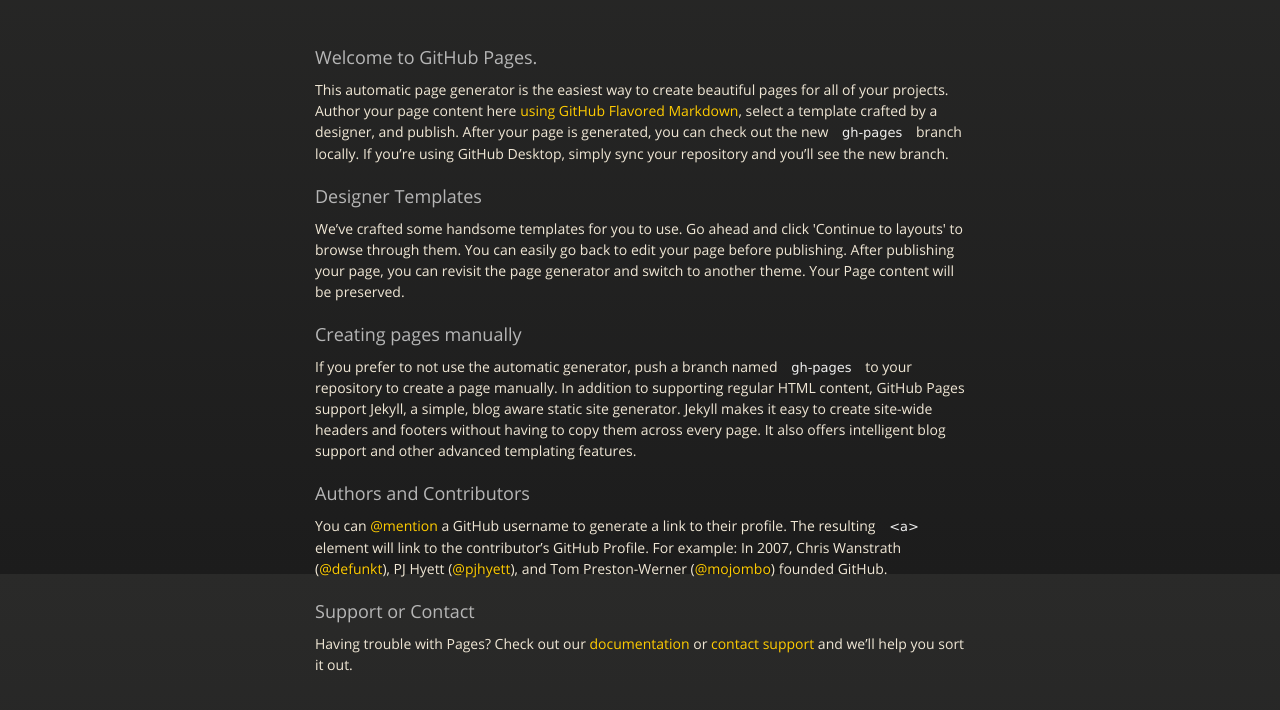
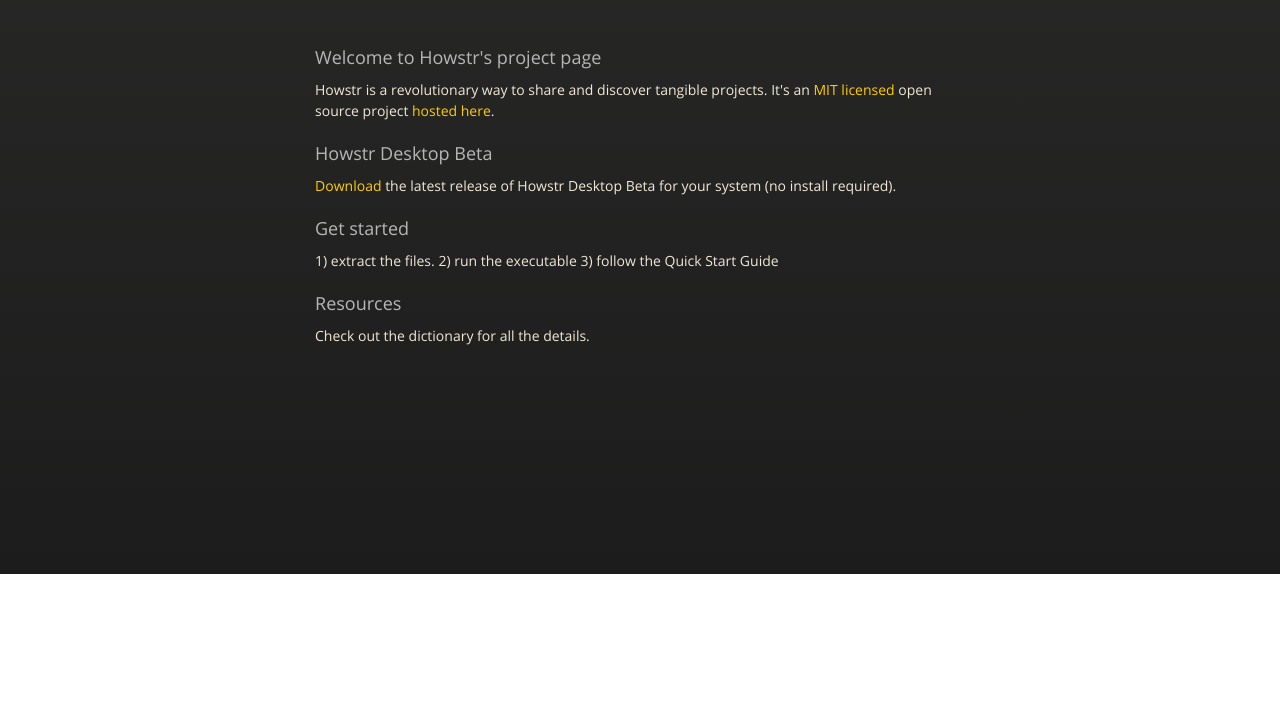
Before and after one commit to matthewmaier/howstr-livecode, a plain HTML site: page index.html in a window 1280 px wide. Shown: the part 226-936 px from the top of the page. After the commit the page ends 800 px from the top, so only its background shows below. Drawn offline with nearby package versions, Linux system fonts and the light colour scheme.

Commit message:
replaced the default github copy with simple Howstr stuff

```diff
--- a/index.html
+++ b/index.html
@@ -39,29 +39,39 @@
         </div>
 
         <h3>
-<a id="welcome-to-github-pages" class="anchor" href="#welcome-to-github-pages" aria-hidden="true"><span aria-hidden="true" class="octicon octicon-link"></span></a>Welcome to GitHub Pages.</h3>
+<a id="welcome-to-howstr" class="anchor" href="#welcome-to-howstr" aria-hidden="true"><span aria-hidden="true" class="octicon octicon-link"></span></a>Welcome to Howstr's project page</h3>
 
-<p>This automatic page generator is the easiest way to create beautiful pages for all of your projects. Author your page content here <a href="https://guides.github.com/features/mastering-markdown/">using GitHub Flavored Markdown</a>, select a template crafted by a designer, and publish. After your page is generated, you can check out the new <code>gh-pages</code> branch locally. If you’re using GitHub Desktop, simply sync your repository and you’ll see the new branch.</p>
+<p>Howstr is a revolutionary way to share and discover tangible projects. It's an <a href="https://opensource.org/licenses/MIT">MIT licensed</a> open source project <a href="https://github.com/matthewmaier/howstr">hosted here</a>.</p>
+
+<!--<p>This automatic page generator is the easiest way to create beautiful pages for all of your projects. Author your page content here <a href="https://guides.github.com/features/mastering-markdown/">using GitHub Flavored Markdown</a>, select a template crafted by a designer, and publish. After your page is generated, you can check out the new <code>gh-pages</code> branch locally. If you’re using GitHub Desktop, simply sync your repository and you’ll see the new branch.</p>-->
 
 <h3>
-<a id="designer-templates" class="anchor" href="#designer-templates" aria-hidden="true"><span aria-hidden="true" class="octicon octicon-link"></span></a>Designer Templates</h3>
+<a id="Download-howstr-desktop-beta" class="anchor" href="#Download-howstr-desktop-beta" aria-hidden="true"><span aria-hidden="true" class="octicon octicon-link"></span></a>Howstr Desktop Beta</h3>
 
-<p>We’ve crafted some handsome templates for you to use. Go ahead and click 'Continue to layouts' to browse through them. You can easily go back to edit your page before publishing. After publishing your page, you can revisit the page generator and switch to another theme. Your Page content will be preserved.</p>
+          <p><a href="https://github.com/matthewmaier/howstr/releases/latest">Download</a> the latest release of Howstr Desktop Beta for your system (no install required).</p>
+
+<!--<p>We’ve crafted some handsome templates for you to use. Go ahead and click 'Continue to layouts' to browse through them. You can easily go back to edit your page before publishing. After publishing your page, you can revisit the page generator and switch to another theme. Your Page content will be preserved.</p>-->
 
 <h3>
-<a id="creating-pages-manually" class="anchor" href="#creating-pages-manually" aria-hidden="true"><span aria-hidden="true" class="octicon octicon-link"></span></a>Creating pages manually</h3>
+<a id="get-started-with-howstr" class="anchor" href="#get-started-with-howstr" aria-hidden="true"><span aria-hidden="true" class="octicon octicon-link"></span></a>Get started</h3>
 
-<p>If you prefer to not use the automatic generator, push a branch named <code>gh-pages</code> to your repository to create a page manually. In addition to supporting regular HTML content, GitHub Pages support Jekyll, a simple, blog aware static site generator. Jekyll makes it easy to create site-wide headers and footers without having to copy them across every page. It also offers intelligent blog support and other advanced templating features.</p>
+<p>1) extract the files. 2) run the executable 3) follow the Quick Start Guide</p>
+
+<!--<p>If you prefer to not use the automatic generator, push a branch named <code>gh-pages</code> to your repository to create a page manually. In addition to supporting regular HTML content, GitHub Pages support Jekyll, a simple, blog aware static site generator. Jekyll makes it easy to create site-wide headers and footers without having to copy them across every page. It also offers intelligent blog support and other advanced templating features.</p>-->
 
 <h3>
-<a id="authors-and-contributors" class="anchor" href="#authors-and-contributors" aria-hidden="true"><span aria-hidden="true" class="octicon octicon-link"></span></a>Authors and Contributors</h3>
+<a id="howstr-resources" class="anchor" href="#howstr-resources" aria-hidden="true"><span aria-hidden="true" class="octicon octicon-link"></span></a>Resources</h3>
 
-<p>You can <a href="https://help.github.com/articles/basic-writing-and-formatting-syntax/#mentioning-users-and-teams" class="user-mention">@mention</a> a GitHub username to generate a link to their profile. The resulting <code>&lt;a&gt;</code> element will link to the contributor’s GitHub Profile. For example: In 2007, Chris Wanstrath (<a href="https://github.com/defunkt" class="user-mention">@defunkt</a>), PJ Hyett (<a href="https://github.com/pjhyett" class="user-mention">@pjhyett</a>), and Tom Preston-Werner (<a href="https://github.com/mojombo" class="user-mention">@mojombo</a>) founded GitHub.</p>
+<p>Check out the dictionary for all the details.</p>
 
+<!--<p>You can <a href="https://help.github.com/articles/basic-writing-and-formatting-syntax/#mentioning-users-and-teams" class="user-mention">@mention</a> a GitHub username to generate a link to their profile. The resulting <code>&lt;a&gt;</code> element will link to the contributor’s GitHub Profile. For example: In 2007, Chris Wanstrath (<a href="https://github.com/defunkt" class="user-mention">@defunkt</a>), PJ Hyett (<a href="https://github.com/pjhyett" class="user-mention">@pjhyett</a>), and Tom Preston-Werner (<a href="https://github.com/mojombo" class="user-mention">@mojombo</a>) founded GitHub.</p>-->
+
+<!--
 <h3>
 <a id="support-or-contact" class="anchor" href="#support-or-contact" aria-hidden="true"><span aria-hidden="true" class="octicon octicon-link"></span></a>Support or Contact</h3>
 
 <p>Having trouble with Pages? Check out our <a href="https://help.github.com/pages">documentation</a> or <a href="https://github.com/contact">contact support</a> and we’ll help you sort it out.</p>
+-->
       </section>
 
     </div>
```
